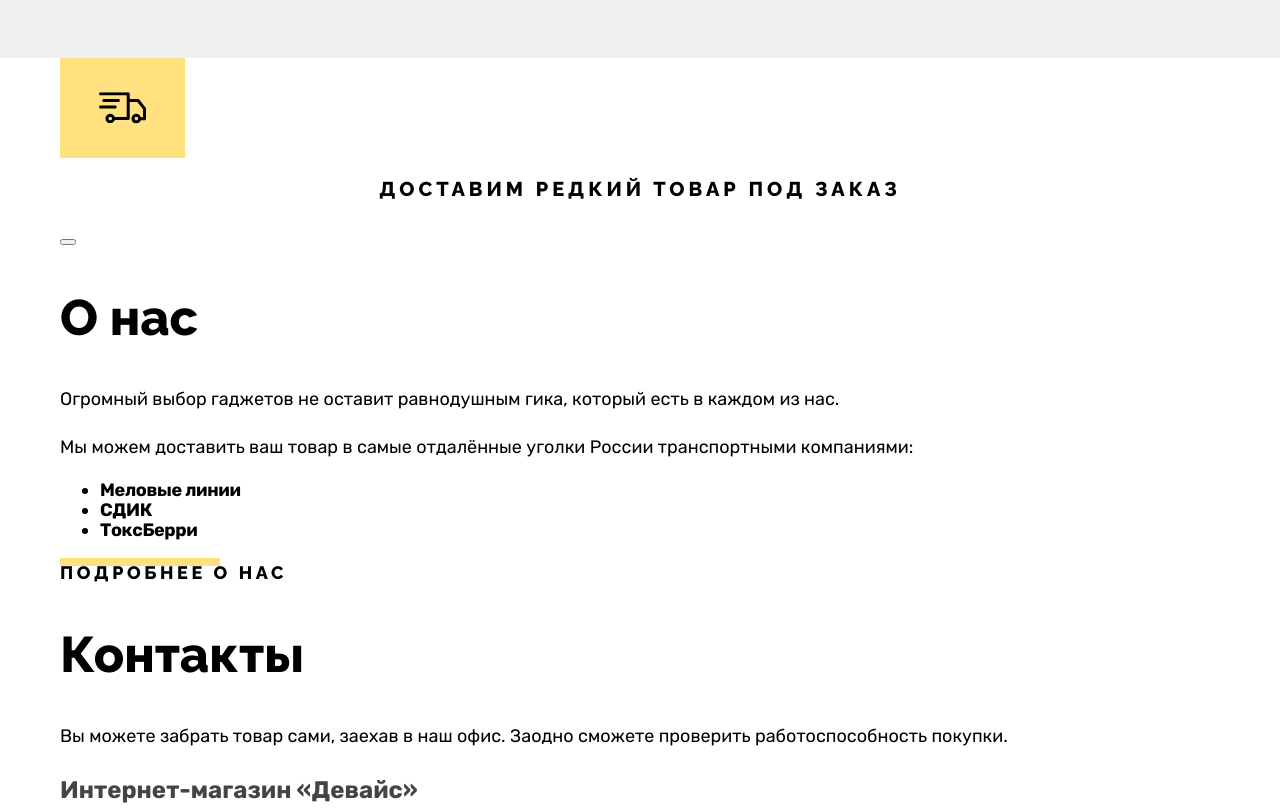
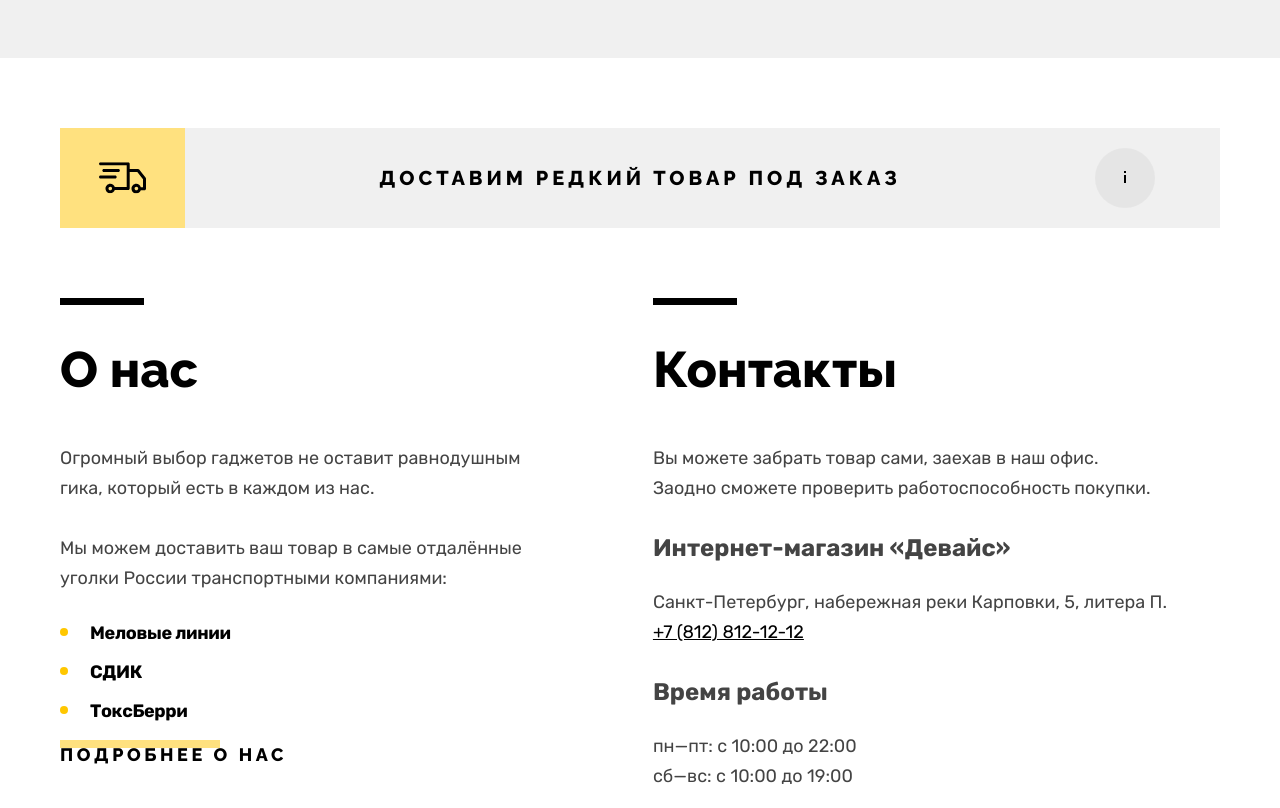
Before and after one commit to htmlacademy-htmlcss/2126903-device-34, a plain HTML site: page index.html in a window 1280 px wide. Shown: the part 1507-2315 px from the top of the page. Drawn offline with Linux system fonts and the light colour scheme.

Commit message:
Сделал секцию контакты

```diff
--- a/index.html
+++ b/index.html
@@ -235,15 +235,20 @@
                 <img src="img/icons/car.svg" alt="Грузовой автомобиль">
               </div>
               <p class="service-advantage-text">Доставим редкий товар под заказ</p>
-              <button class="button-info"></button>
+              <button class="button-info">
+                <svg class="i-info" width="4" height="12" viewBox="0 0 4 12" fill="none" xmlns="http://www.w3.org/2000/svg">
+                  <path d="M3 0H1V2H3V0Z" fill="black"/>
+                  <path d="M3 4H1V12H3V4Z" fill="black"/>
+                </svg>
+              </button>
             </a>
           </div>
         </section>
         <section class="main-info">
             <section class="main-aside-our">
               <h2 class="main-info-title">О нас</h2>
-              <p>Огромный выбор гаджетов не оставит равнодушным гика, который есть в каждом из нас.</p>
-              <p>Мы можем доставить ваш товар в самые отдалённые уголки России транспортными компаниями:</p>
+              <p class="main-info-text">Огромный выбор гаджетов не оставит равнодушным <br> гика, который есть в каждом из нас.</p>
+              <p class="main-info-text">Мы можем доставить ваш товар в самые отдалённые <br> уголки России транспортными компаниями:</p>
               <ul class="main-aside-our-list">
                 <li class="aside-our-list-item">Меловые линии</li>
                 <li class="aside-our-list-item">СДИК</li>
@@ -253,14 +258,13 @@
             </section>
             <section class="main-aside-contacts">
               <h2 class="main-info-title">Контакты</h2>
-              <p>Вы можете забрать товар сами, заехав в наш офис.
-                Заодно сможете проверить работоспособность покупки. </p>
+              <p class="main-info-text">Вы можете забрать товар сами, заехав в наш офис.<br>Заодно сможете проверить работоспособность покупки. </p>
               <h3 class="contacts-title">Интернет-магазин «Девайс»</h3>
-              <p>Санкт-Петербург, набережная реки Карповки, 5, литера П. <br>
+              <p class="main-info-text">Санкт-Петербург, набережная реки Карповки, 5, литера П. <br>
                 <a class="link-number" href="#" class="footer-number">+7 (812) 812-12-12</a>
               </p>
               <h3 class="contacts-title">Время работы</h3>
-              <p>пн—пт: с 10:00 до 22:00 <br>
+              <p class="main-info-text">пн—пт: с 10:00 до 22:00 <br>
                 сб—вс: с 10:00 до 19:00</p>
               <a class="button" href="#">Напишите нам</a>
             </section>
--- a/styles/styles.css
+++ b/styles/styles.css
@@ -231,6 +231,7 @@ p, span  {
     justify-content: space-between;
     width: 1160px;
     margin: 0 auto;
+    margin-bottom: 70px;
 }
 
 
@@ -252,6 +253,7 @@ p, span  {
 .service-advantage{
     width: 1160px;
     margin: 0 auto;
+    margin-bottom: 70px;
 }
 
 .main-aside-container {
@@ -265,6 +267,7 @@ p, span  {
 }
 
 .main-info {
+    display: flex;
     width: 1160px;
     margin: 0 auto;
 }
@@ -418,6 +421,10 @@ p, span  {
     margin-right: 0;
 }
 
+.service-advantage-container{
+
+}
+
 .main-title {
     font-family: 'Raleway';
     margin-top: 110px;
@@ -554,6 +561,22 @@ p, span  {
     color: #FFE17F;
 }
 
+.button-info {
+    position: relative;
+    width: 60px;
+    height: 60px;
+    border-radius: 50%;
+    background-color: rgba(220, 220, 220, 0.5);
+    border: none;
+    cursor: pointer;
+}
+
+.i-info {
+    position: absolute;
+    top: 23px;
+    right: 28px;
+}
+
 .service-list-item {
     margin-bottom: 30px;
 
@@ -576,6 +599,7 @@ p, span  {
 }
 
 .service-advantage-text {
+    width: 910px;
     font-family: 'Raleway';
     font-weight: 800;
     font-size: 20px;
@@ -586,7 +610,10 @@ p, span  {
 }
 
 .service-advantage-link {
+    display: flex;
+    align-items: center;
     text-decoration: none;
+    background: #F0F0F0;
     color: #000000;
 }
 
@@ -595,6 +622,67 @@ p, span  {
     font-weight: 800;
     font-size: 50px;
     line-height: 50px;
+    margin-top: 47px;
+    margin-bottom: 48px;
+}
+
+.main-info-text {
+    margin-bottom: 30px;
+    color: #444444;
+}
+
+.main-aside-our {
+    position: relative;
+    margin-right: 131px;
+}
+
+.main-aside-contacts {
+    position: relative;
+}
+
+.main-aside-our::before{
+    position: absolute;
+    display: block;
+    top: 0;
+    left: 0;
+    background-color: #000000;
+    width: 84px;
+    height: 7px;
+    content: "";
+}
+
+.main-aside-contacts::before{
+    position: absolute;
+    display: block;
+    top: 0;
+    left: 0;
+    background-color: #000000;
+    width: 84px;
+    height: 7px;
+    content: "";
+}
+
+.main-aside-our-list {
+    list-style-type: none;
+
+}
+
+.aside-our-list-item {
+    position: relative;
+    margin-left: -10px;
+    margin-bottom: 19px;
+
+}
+
+.aside-our-list-item::before {
+    position: absolute;
+    height: 8px;
+    width: 8px;
+    border-radius: 50%;
+    top: 5px;
+    left: -30px;
+    background: #FFC700;
+    content: "";
 }
 
 .aside-our-list-item {
```
